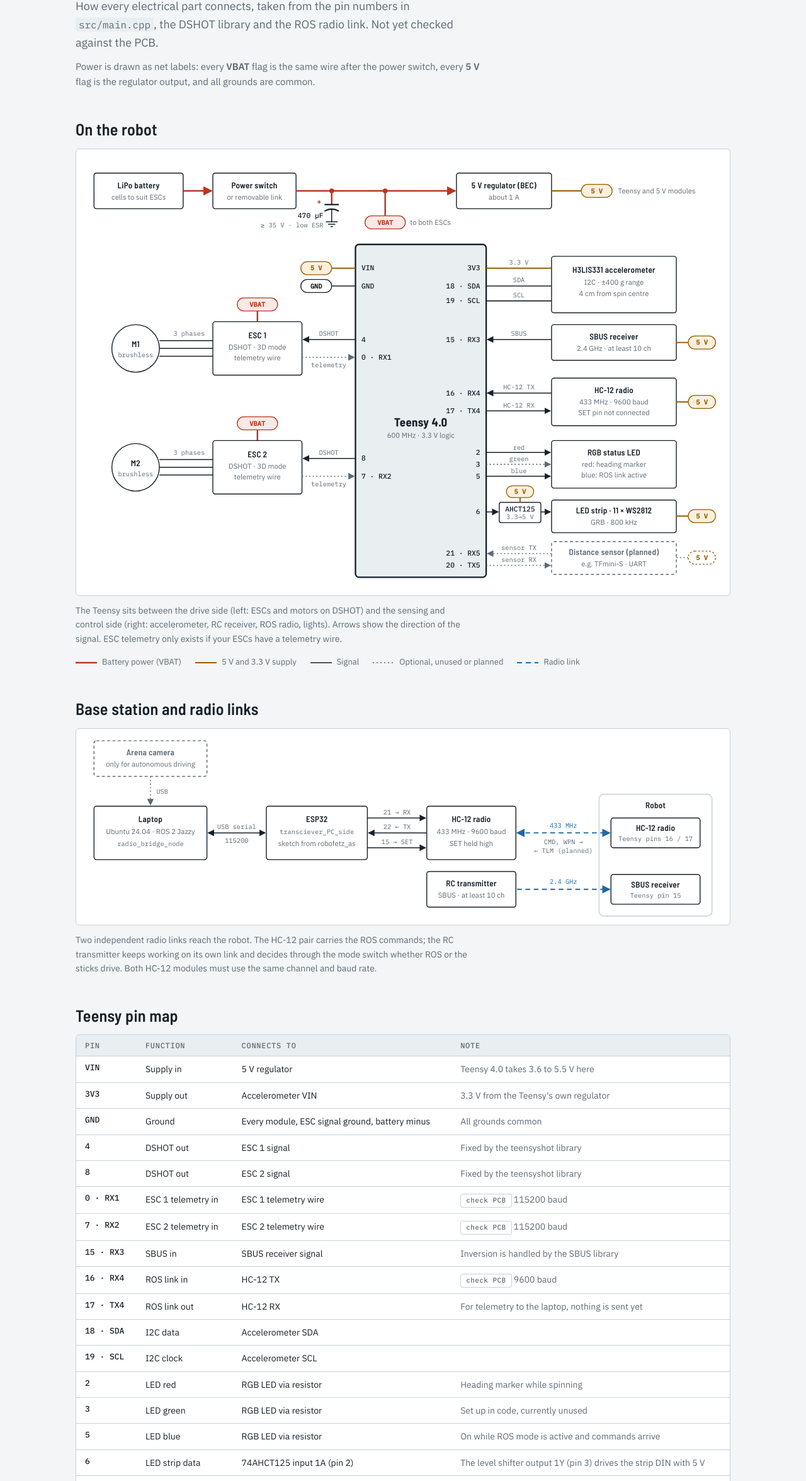
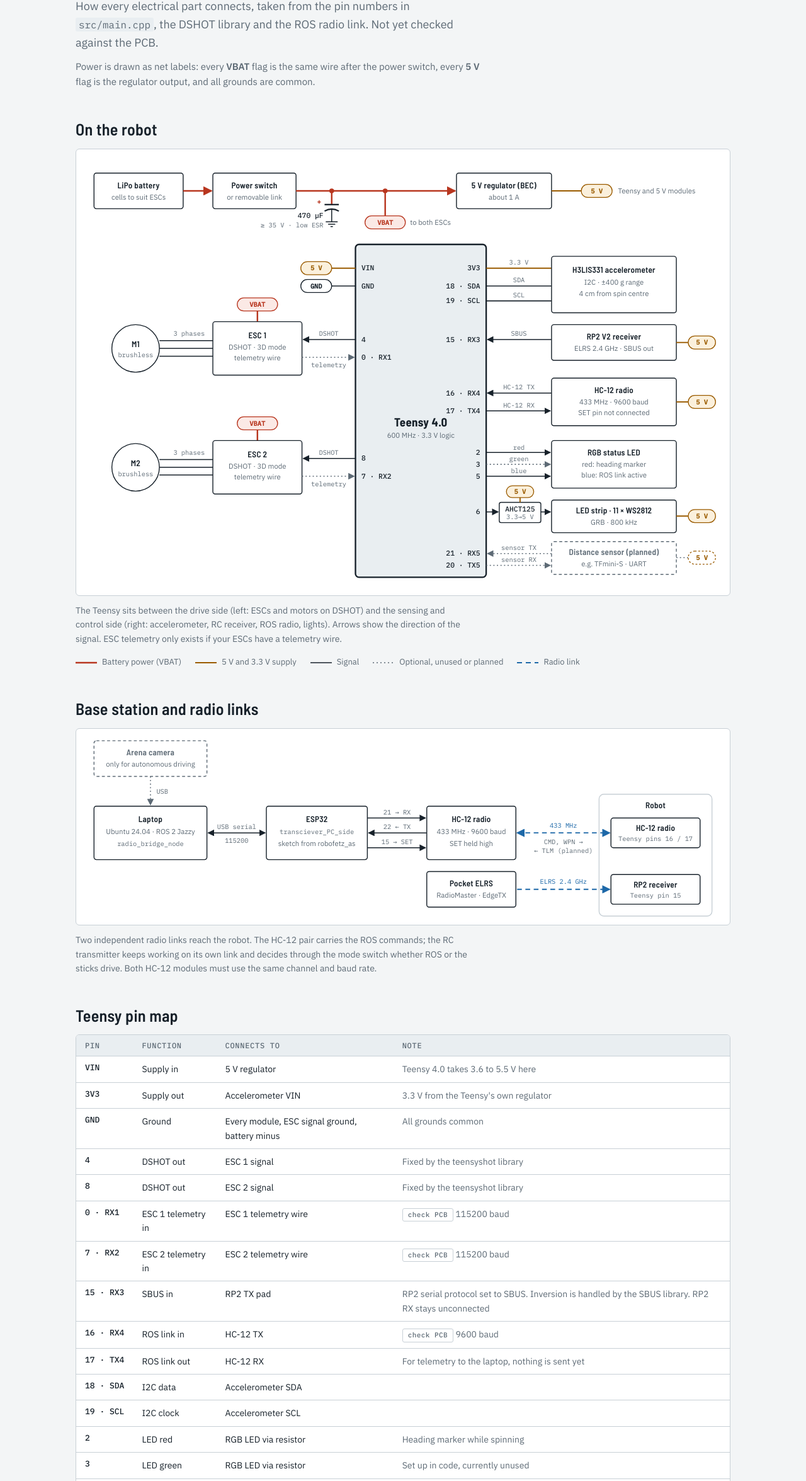
Before and after one commit to B4LM/jakobswebsite, a plain HTML site: page wiring.html in a window 1280 px wide. Shown: the part 202-2553 px from the top of the page at 63% size. Drawn offline with Linux system fonts and the light colour scheme.

Commit message:
Add RadioMaster Pocket and RP2 V2 receiver
The ELRS pair replaces the FlySky transmitter and the FS-A8S receiver.
The wiring map names both parts and lists the RP2 setup steps.

Co-Authored-By: Claude Opus 5.5 <noreply@anthropic.com>

```diff
--- a/wiring.html
+++ b/wiring.html
@@ -70,7 +70,7 @@
       <h2 id="robot">On the robot</h2>
       <figure>
       <div class="sheet">
-        <svg viewBox="0 0 1100 750" role="img" aria-label="Robot wiring: the LiPo goes through the power switch to the two ESCs (VBAT) and to a 5 V regulator. The Teensy 4.0 drives ESC 1 on pin 4 and ESC 2 on pin 8 with DSHOT and reads their telemetry on pins 0 and 7. On the other side it reads the H3LIS331 accelerometer over I2C on pins 18 and 19, the SBUS receiver on pin 15, the HC-12 radio on pins 16 and 17, drives the RGB LED on pins 2, 3 and 5 and the LED strip on pin 6 through a 74AHCT125 level shifter. A 470 µF capacitor sits across VBAT. Pins 20 and 21 are reserved for a planned distance sensor.">
+        <svg viewBox="0 0 1100 750" role="img" aria-label="Robot wiring: the LiPo goes through the power switch to the two ESCs (VBAT) and to a 5 V regulator. The Teensy 4.0 drives ESC 1 on pin 4 and ESC 2 on pin 8 with DSHOT and reads their telemetry on pins 0 and 7. On the other side it reads the H3LIS331 accelerometer over I2C on pins 18 and 19, the RadioMaster RP2 ELRS receiver (SBUS) on pin 15, the HC-12 radio on pins 16 and 17, drives the RGB LED on pins 2, 3 and 5 and the LED strip on pin 6 through a 74AHCT125 level shifter. A 470 µF capacitor sits across VBAT. Pins 20 and 21 are reserved for a planned distance sensor.">
           <defs>
             <marker id="a" viewBox="0 0 10 10" refX="9" refY="5" markerWidth="7" markerHeight="7" orient="auto-start-reverse"><path d="M0,0 L10,5 L0,10 z" class="ah"/></marker>
             <marker id="ap" viewBox="0 0 10 10" refX="9" refY="5" markerWidth="6" markerHeight="6" orient="auto-start-reverse"><path d="M0,0 L10,5 L0,10 z" class="ah-p"/></marker>
@@ -200,8 +200,8 @@
           <line class="w" x1="800" y1="320" x2="692" y2="320" marker-end="url(#a)"/>
           <text class="lab" x="745" y="314" text-anchor="middle">SBUS</text>
           <rect class="box" x="800" y="295" width="210" height="60" rx="4"/>
-          <text class="t" x="905" y="320" text-anchor="middle">SBUS receiver</text>
-          <text class="s" x="905" y="339" text-anchor="middle">2.4 GHz · at least 10 ch</text>
+          <text class="t" x="905" y="320" text-anchor="middle">RP2 V2 receiver</text>
+          <text class="s" x="905" y="339" text-anchor="middle">ELRS 2.4 GHz · SBUS out</text>
           <line class="wr" x1="1010" y1="325" x2="1030" y2="325"/>
           <rect class="pill-r" x="1030" y="314" width="46" height="22" rx="11"/>
           <text class="tr" x="1053" y="329" text-anchor="middle">5 V</text>
@@ -276,7 +276,7 @@
       <h2 id="base">Base station and radio links</h2>
       <figure>
       <div class="sheet">
-        <svg viewBox="0 0 1100 330" role="img" aria-label="Base station: the laptop running ROS 2 connects over USB to an ESP32, which talks to an HC-12 radio on pins 21, 22 and 15. That HC-12 talks to the robot's HC-12 at 433 MHz. Separately, the RC transmitter talks to the robot's SBUS receiver at 2.4 GHz. An arena camera connects to the laptop over USB for autonomous driving.">
+        <svg viewBox="0 0 1100 330" role="img" aria-label="Base station: the laptop running ROS 2 connects over USB to an ESP32, which talks to an HC-12 radio on pins 21, 22 and 15. That HC-12 talks to the robot's HC-12 at 433 MHz. Separately, the RadioMaster Pocket transmitter talks to the robot's RP2 receiver over ExpressLRS at 2.4 GHz. An arena camera connects to the laptop over USB for autonomous driving.">
           <defs>
             <marker id="b" viewBox="0 0 10 10" refX="9" refY="5" markerWidth="7" markerHeight="7" orient="auto-start-reverse"><path d="M0,0 L10,5 L0,10 z" class="ah"/></marker>
             <marker id="bx" viewBox="0 0 10 10" refX="9" refY="5" markerWidth="7" markerHeight="7" orient="auto-start-reverse"><path d="M0,0 L10,5 L0,10 z" class="ah-x"/></marker>
@@ -321,10 +321,10 @@
           <text class="lab" x="820" y="209" text-anchor="middle">← TLM (planned)</text>
 
           <rect class="box" x="590" y="240" width="150" height="60" rx="4"/>
-          <text class="t" x="665" y="265" text-anchor="middle">RC transmitter</text>
-          <text class="s" x="665" y="284" text-anchor="middle">SBUS · at least 10 ch</text>
+          <text class="t" x="665" y="265" text-anchor="middle">Pocket ELRS</text>
+          <text class="s" x="665" y="284" text-anchor="middle">RadioMaster · EdgeTX</text>
           <line class="wx" x1="742" y1="270" x2="898" y2="270" marker-end="url(#bx)"/>
-          <text class="tx" x="820" y="261" text-anchor="middle">2.4 GHz</text>
+          <text class="tx" x="820" y="261" text-anchor="middle">ELRS 2.4 GHz</text>
 
           <rect class="group" x="880" y="110" width="190" height="205" rx="8"/>
           <text class="t" x="975" y="134" text-anchor="middle">Robot</text>
@@ -332,7 +332,7 @@
           <text class="t" x="975" y="172" text-anchor="middle">HC-12 radio</text>
           <text class="sm" x="975" y="189" text-anchor="middle">Teensy pins 16 / 17</text>
           <rect class="box" x="900" y="245" width="150" height="50" rx="4"/>
-          <text class="t" x="975" y="267" text-anchor="middle">SBUS receiver</text>
+          <text class="t" x="975" y="267" text-anchor="middle">RP2 receiver</text>
           <text class="sm" x="975" y="284" text-anchor="middle">Teensy pin 15</text>
         </svg>
       </div>
@@ -353,7 +353,7 @@
           <tr><td class="mono">8</td><td>DSHOT out</td><td>ESC 2 signal</td><td class="note">Fixed by the teensyshot library</td></tr>
           <tr><td class="mono">0 · RX1</td><td>ESC 1 telemetry in</td><td>ESC 1 telemetry wire</td><td class="note"><span class="tag check">check PCB</span> 115200 baud</td></tr>
           <tr><td class="mono">7 · RX2</td><td>ESC 2 telemetry in</td><td>ESC 2 telemetry wire</td><td class="note"><span class="tag check">check PCB</span> 115200 baud</td></tr>
-          <tr><td class="mono">15 · RX3</td><td>SBUS in</td><td>SBUS receiver signal</td><td class="note">Inversion is handled by the SBUS library</td></tr>
+          <tr><td class="mono">15 · RX3</td><td>SBUS in</td><td>RP2 TX pad</td><td class="note">RP2 serial protocol set to SBUS. Inversion is handled by the SBUS library. RP2 RX stays unconnected</td></tr>
           <tr><td class="mono">16 · RX4</td><td>ROS link in</td><td>HC-12 TX</td><td class="note"><span class="tag check">check PCB</span> 9600 baud</td></tr>
           <tr><td class="mono">17 · TX4</td><td>ROS link out</td><td>HC-12 RX</td><td class="note">For telemetry to the laptop, nothing is sent yet</td></tr>
           <tr><td class="mono">18 · SDA</td><td>I2C data</td><td>Accelerometer SDA</td><td class="note"></td></tr>
@@ -377,6 +377,10 @@
       <li>Solder the 470 µF capacitor (at least 35 V, low ESR) across VBAT as close to the ESCs as possible, with the stripe (minus) on GND. It absorbs the voltage spikes the ESCs cause.</li>
       <li>Wire the 74AHCT125 (DIL-14): pin 14 to 5 V, pin 7 to GND, pin 1 (1OE) to GND, pin 2 (1A) from Teensy pin 6, pin 3 (1Y) to the strip DIN. Tie the unused inputs (pins 5, 9, 12) and enable pins (4, 10, 13) to GND.</li>
       <li>Mount the accelerometer 4 cm from the spin centre, or change <code>IMU_RADIUS</code> in <code>src/main.cpp</code> to match.</li>
+      <li>Set up the RP2 before wiring it: update the Pocket and the RP2 to the same ExpressLRS 3.x version (3.3 or newer, EU LBT on both) and bind them. Then, in the RP2 web page or the ELRS Lua script, set <b>Serial Protocol</b> to <b>SBUS</b> (try Inverted SBUS if the Teensy sees no frames), the packet rate to a <b>Full Res</b> mode so channel 5 (melty tune) stays analog, and failsafe to <b>No Pulses</b> so the 1 s receiver watchdog stops the robot.</li>
+      <li>Power the RP2 from the 5 V rail. Its signal is 3.3 V, so it goes straight to pin 15 without a level shifter.</li>
+      <li>Measure the stick and switch values once with <code>RECEIVER_DEBUG</code>. ELRS sends about 172 / 992 / 1811 instead of the FlySky values 240 / 1022 / 1807 in <code>src/main.cpp</code>, and the switches are compared against exact values.</li>
+      <li>The Pocket has enough channels for the LED pattern and flip switches (channels 9 and 10), so <code>useLedAndFlipSwitches</code> can be set to <code>true</code>.</li>
       <li>Assign SBUS channel 8 (index 7 in the code) to a switch on the transmitter. It selects RC or ROS control.</li>
     </ul>
     </section>
@@ -385,7 +389,7 @@
   <footer class="site-footer">
     <div class="wrap">
       <span>LetItRip_ROS · build notes by Jakob</span>
-      <span>Updated 30 Oct 2026</span>
+      <span>Updated 26 Nov 2026</span>
     </div>
   </footer>
 </body>
```
Also changed, not shown: parts.html (+5 -3 lines).
